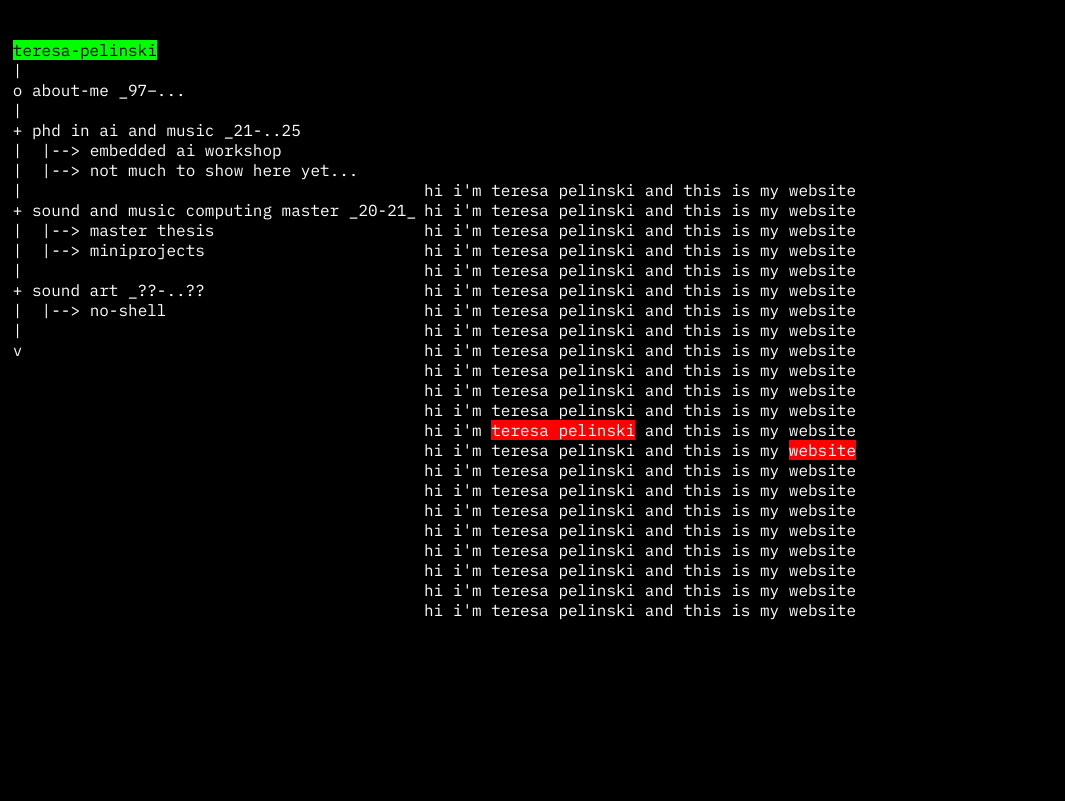
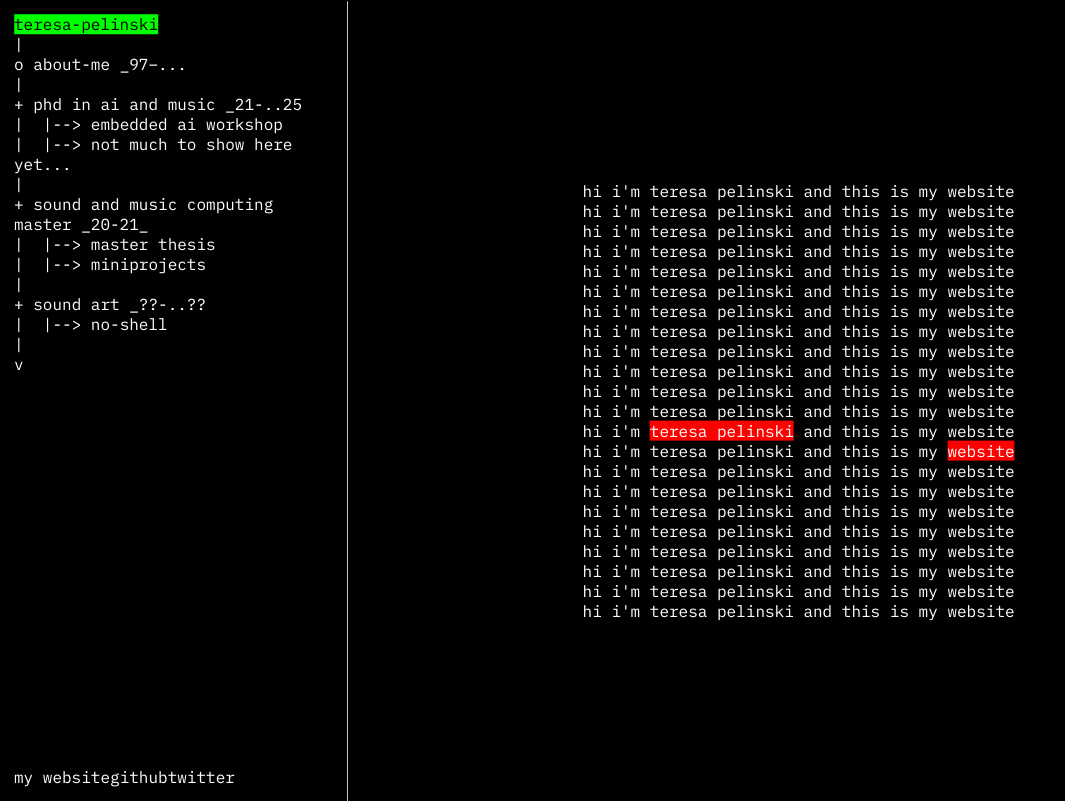
Before and after one commit to pelinski/teresapelinski, a React (Vite) app: page /no-shell in a window 1280 px wide. Before the commit this address led to /. Shown: the whole page, without its empty margins (0-1065 px from the left). Built offline with nearby package versions, Linux system fonts and the light colour scheme.

Commit message:
cool nav

```diff
--- a/package.json
+++ b/package.json
@@ -27,7 +27,7 @@
 		"parcel": "^2.0.1",
 		"react": "^17.0.2",
 		"react-dom": "^17.0.2",
-		"react-router-dom": "^6.2.1",
+		"react-router-dom": "^6.3.0",
 		"serve": "^13.0.2",
 		"typescript": "^4.5.4"
 	},
--- a/src/App.scss
+++ b/src/App.scss
@@ -28,6 +28,8 @@ $tgreen: rgb(0, 255, 0);
 	font-family: 'IBM Plex Mono', monospace;
 	overflow: hidden;
 	body {
+		animation: floating 5s ease-in-out infinite;
+		background: black;
 		margin: 0;
 	}
 
@@ -40,33 +42,47 @@ $tgreen: rgb(0, 255, 0);
 	}
 }
 
-body {
+nav {
+	position: absolute;
+	display: inline-block;
+	z-index: 100;
+	height: 100vh;
+	width: 25vw;
+	// center text in column
+	// display: flex;
+	// flex-direction: column;
+	// justify-content: center;
+	// center div
+	// top: 50%;
+	// transform: translateY(-50%);
+	padding: 1vw;
+	border-right: 1px solid white;
+
 	background: black;
-}
-
-nav {
-	background: black;
-	position: absolute;
-	z-index: 100;
-	left: 1vw;
-	top: 5vh;
-	// animation: floating 0.5s ease-in-out infinite;
+	animation: floating 5s ease-in-out infinite;
 	a {
 		cursor: pointer;
 	}
+
 	.title {
 		background-color: $tgreen;
 		color: black;
 	}
+
+	.leave.hide {
+		display: none;
+	}
 	.leave {
+		// display: none;
 		display: flex;
 		flex-direction: column;
 		.leave {
 			flex-direction: row;
 		}
 	}
-	.hide {
-		display: none;
+	.bottom {
+		position: absolute;
+		bottom: 5vh;
 	}
 }
 main {
@@ -76,6 +92,7 @@ main {
 	.screen {
 		margin: 0;
 		padding: 0;
+
 		display: flex;
 		align-items: center;
 		justify-content: center;
@@ -84,6 +101,10 @@ main {
 
 		height: 100vh;
 		width: 100vw;
+
+		.content {
+			padding-left: 25vw;
+		}
 
 		span {
 			span {
--- a/src/App.tsx
+++ b/src/App.tsx
@@ -1,12 +1,14 @@
 import { BrowserRouter as Router, Routes, Route, Navigate } from 'react-router-dom'
 import './App.scss'
 
-import { HomePage } from './pages/Home.page'
+import { PageWrapper } from './pages/PageWrapper'
 
 export const App: React.FC = (): JSX.Element => (
 	<Router>
 		<Routes>
-			<Route path='/' element={<HomePage />} />
+			<Route path='/' element={<PageWrapper screen={'title'} />} />
+			<Route path='/about-me' element={<PageWrapper screen={'about-me'} />} />
+			<Route path='/no-shell' element={<PageWrapper screen={'no-shell'} />} />
 			<Route path='*' element={<Navigate to='/' replace />} />
 		</Routes>
 	</Router>
--- /dev/null
+++ b/src/components/Title.tsx
@@ -0,0 +1,48 @@
+export const Title: React.FC = (): JSX.Element => (
+	<span>
+		hi i'm teresa pelinski and this is my website
+		<br />
+		hi i'm teresa pelinski and this is my website
+		<br />
+		hi i'm teresa pelinski and this is my website
+		<br />
+		hi i'm teresa pelinski and this is my website
+		<br />
+		hi i'm teresa pelinski and this is my website
+		<br />
+		hi i'm teresa pelinski and this is my website
+		<br />
+		hi i'm teresa pelinski and this is my website
+		<br />
+		hi i'm teresa pelinski and this is my website
+		<br />
+		hi i'm teresa pelinski and this is my website
+		<br />
+		hi i'm teresa pelinski and this is my website
+		<br />
+		hi i'm teresa pelinski and this is my website
+		<br />
+		hi i'm teresa pelinski and this is my website
+		<br />
+		hi i'm <span>teresa pelinski</span> and this is my website
+		<br />
+		hi i'm teresa pelinski and this is my <span>website</span>
+		<br />
+		hi i'm teresa pelinski and this is my website
+		<br />
+		hi i'm teresa pelinski and this is my website
+		<br />
+		hi i'm teresa pelinski and this is my website
+		<br />
+		hi i'm teresa pelinski and this is my website
+		<br />
+		hi i'm teresa pelinski and this is my website
+		<br />
+		hi i'm teresa pelinski and this is my website
+		<br />
+		hi i'm teresa pelinski and this is my website
+		<br />
+		hi i'm teresa pelinski and this is my website
+		<br />
+	</span>
+)
--- a/src/pages/Home.page.tsx
+++ b/src/pages/PageWrapper.tsx
@@ -1,16 +1,30 @@
-import React, { useState } from 'react'
+import React, { useEffect, useState } from 'react'
+import { useNavigate, useLocation } from 'react-router-dom'
 import { NoshellPage } from './Noshell.page'
+import { Title } from '../components/Title'
 
-export const HomePage: React.FC = (): JSX.Element => {
-	const [showNav, setShowNav] = useState(true)
-	console.log(`leave ${showNav ? '' : ' hide'}`)
+export const PageWrapper: React.FC<{ screen: string }> = ({ screen }): JSX.Element => {
+	const [showNav, setShowNav] = useState(true) // currently unused
+	const navigate = useNavigate()
+	const location = useLocation()
+	console.log(location)
+
+	const scrollHandler = (scrollTo: string) => (): void => {
+		navigate(`/${scrollTo === 'title' ? '' : scrollTo}`, { replace: true })
+		return document.getElementById(scrollTo)?.scrollIntoView({ behavior: 'smooth', block: 'end' })
+	}
+	// smooth scroll to screen when loading component
+	useEffect(() => {
+		document.getElementById(screen)?.scrollIntoView({ behavior: 'smooth', block: 'end' })
+	}, [])
+
 	return (
 		<>
 			<nav>
 				<NavTree
 					className={`${showNav ? '' : ' hide'}`}
 					id={
-						<a className={'title'} onClick={() => setShowNav(!showNav)}>
+						<a className={'title'} onClick={scrollHandler('title')}>
 							teresa-pelinski
 						</a>
 					}
@@ -37,66 +51,28 @@ export const HomePage: React.FC = (): JSX.Element => {
 					<NavTree id={''} prompt={'|'} />
 					<NavTree id={''} prompt={'v'} />
 				</NavTree>
+				<span className='bottom'>
+					<a>my website</a>
+					<a>github</a>
+					<a>twitter</a>
+				</span>
 			</nav>
 			<main>
 				<div className='screen' id='title'>
-					<span>
-						hi i'm teresa pelinski and this is my website
-						<br />
-						hi i'm teresa pelinski and this is my website
-						<br />
-						hi i'm teresa pelinski and this is my website
-						<br />
-						hi i'm teresa pelinski and this is my website
-						<br />
-						hi i'm teresa pelinski and this is my website
-						<br />
-						hi i'm teresa pelinski and this is my website
-						<br />
-						hi i'm teresa pelinski and this is my website
-						<br />
-						hi i'm teresa pelinski and this is my website
-						<br />
-						hi i'm teresa pelinski and this is my website
-						<br />
-						hi i'm teresa pelinski and this is my website
-						<br />
-						hi i'm teresa pelinski and this is my website
-						<br />
-						hi i'm teresa pelinski and this is my website
-						<br />
-						hi i'm <span>teresa pelinski</span> and this is my website
-						<br />
-						hi i'm teresa pelinski and this is my <span>website</span>
-						<br />
-						hi i'm teresa pelinski and this is my website
-						<br />
-						hi i'm teresa pelinski and this is my website
-						<br />
-						hi i'm teresa pelinski and this is my website
-						<br />
-						hi i'm teresa pelinski and this is my website
-						<br />
-						hi i'm teresa pelinski and this is my website
-						<br />
-						hi i'm teresa pelinski and this is my website
-						<br />
-						hi i'm teresa pelinski and this is my website
-						<br />
-						hi i'm teresa pelinski and this is my website
-						<br />
-					</span>
+					<div className='content'>
+						<Title />
+					</div>
 				</div>
 				<div className='screen' id='about-me'>
-					hi this is about me
+					<div className='content'>hi this is about me</div>
 				</div>
-				<NoshellPage />
+				<div className='screen' id='no-shell'>
+					<div className='content'>in 2021 i did a residency at phonos foundation, where i developed my project 'no-shell just a voice'.</div>
+				</div>
 			</main>
 		</>
 	)
 }
-
-const scrollHandler = (scrollTo: string) => (): void => document.getElementById(scrollTo)?.scrollIntoView({ behavior: 'smooth' })
 
 const NavTree: React.FC<{ id: string | JSX.Element; children?: JSX.Element[] | JSX.Element; prompt?: string | JSX.Element; className?: string }> = ({
 	id,
```
Also changed, not shown: 1 other file (tests, documents, lock files or other folders).
